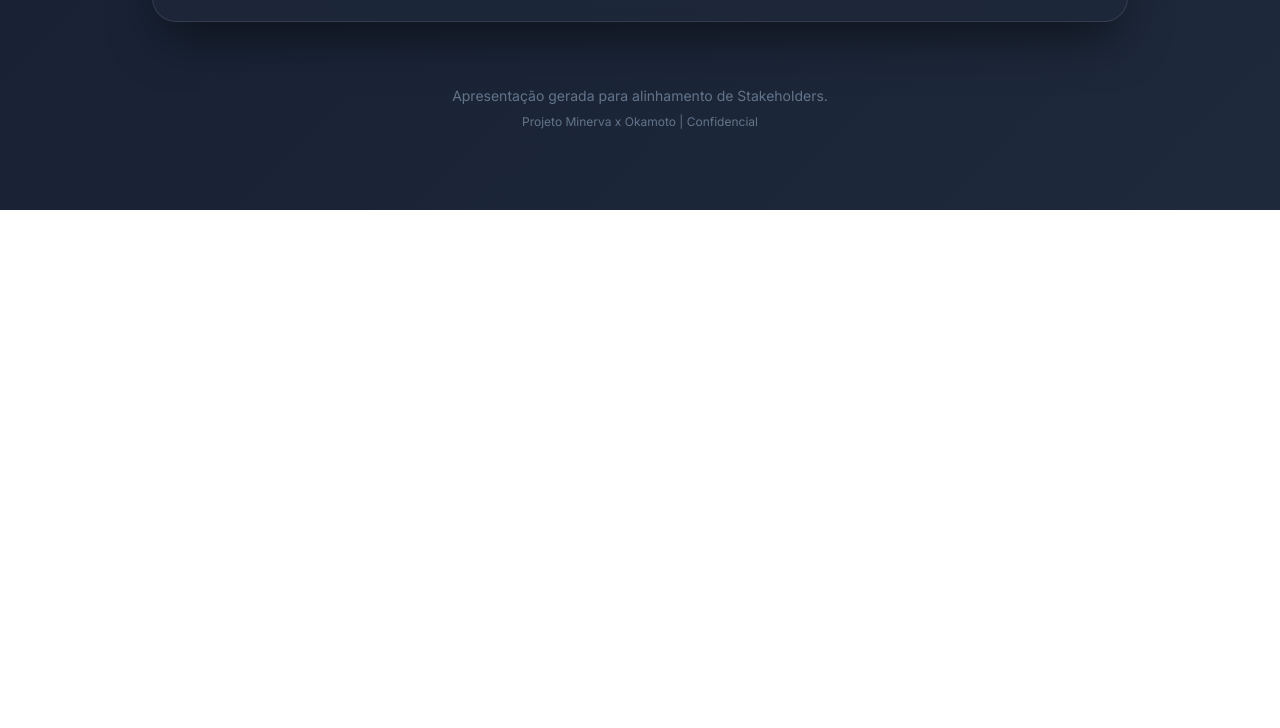
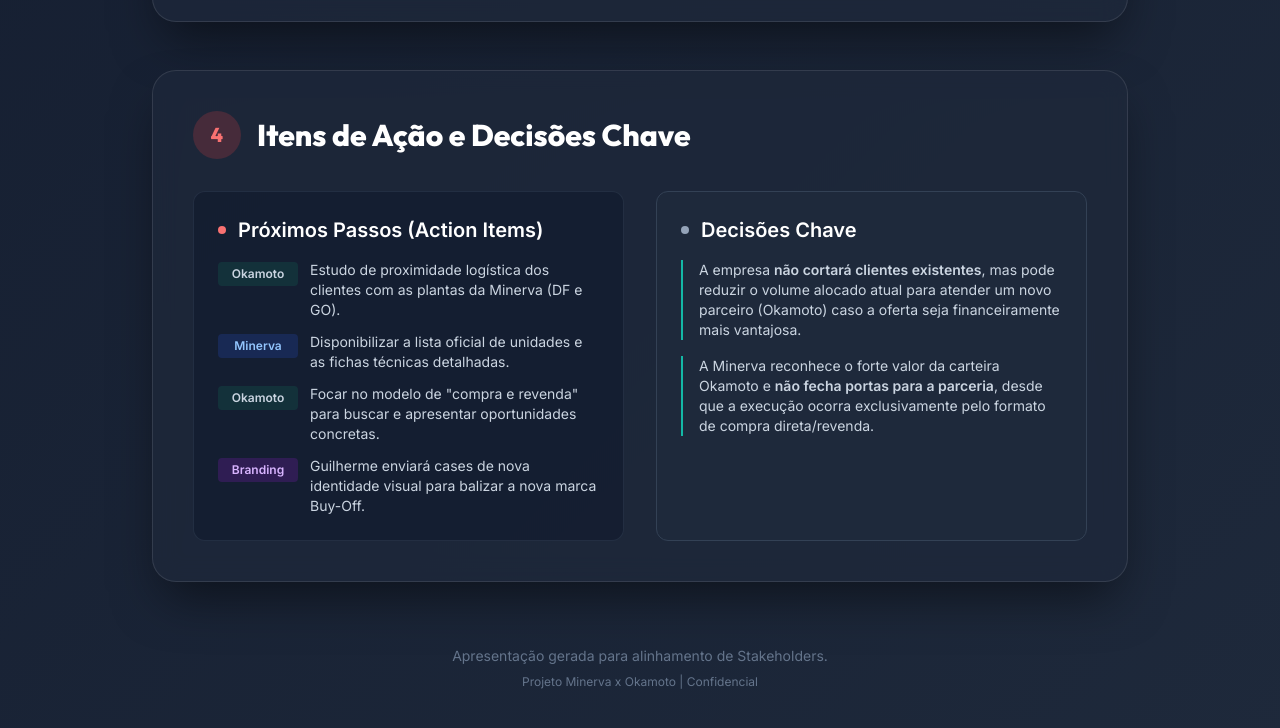
Before and after one commit to EcossistemaLive/buyoff-minerva-presentation, a plain HTML site: page index.html in a window 1280 px wide. Shown: the part 2146-2874 px from the top of the page. Before the commit the page ends 2356 px from the top, so only its background shows below. Drawn offline with nearby package versions, Linux system fonts and the light colour scheme.

Commit message:
feat: adicionado secao de Itens de Acao e Decisoes Chave

```diff
--- a/index.html
+++ b/index.html
@@ -192,6 +192,40 @@
                     </div>
                 </div>
             </section>
+
+            <!-- Section 4 -->
+            <section class="glass-card rounded-3xl p-8 md:p-10 transition-transform duration-300 hover:-translate-y-1">
+                <div class="flex items-center space-x-4 mb-8">
+                    <div class="w-12 h-12 rounded-full bg-red-500/20 flex items-center justify-center text-red-400 font-heading font-bold text-xl">4</div>
+                    <h2 class="font-heading text-3xl font-bold text-white">Itens de Ação e Decisões Chave</h2>
+                </div>
+
+                <div class="grid md:grid-cols-2 gap-8">
+                    <!-- Itens de Ação -->
+                    <div class="bg-dark-900/50 rounded-xl p-6 border border-slate-700/50">
+                        <h3 class="text-xl font-semibold text-white mb-4 flex items-center"><span class="w-2 h-2 rounded-full bg-red-400 mr-3"></span>Próximos Passos (Action Items)</h3>
+                        <ul class="space-y-3 text-sm">
+                            <li class="flex items-start"><span class="px-2 py-1 bg-brand-900/40 text-brand-300 rounded text-xs font-bold mr-3 mt-0.5 shrink-0 w-20 text-center">Okamoto</span> <span class="text-slate-300">Estudo de proximidade logística dos clientes com as plantas da Minerva (DF e GO).</span></li>
+                            <li class="flex items-start"><span class="px-2 py-1 bg-blue-900/40 text-blue-300 rounded text-xs font-bold mr-3 mt-0.5 shrink-0 w-20 text-center">Minerva</span> <span class="text-slate-300">Disponibilizar a lista oficial de unidades e as fichas técnicas detalhadas.</span></li>
+                            <li class="flex items-start"><span class="px-2 py-1 bg-brand-900/40 text-brand-300 rounded text-xs font-bold mr-3 mt-0.5 shrink-0 w-20 text-center">Okamoto</span> <span class="text-slate-300">Focar no modelo de "compra e revenda" para buscar e apresentar oportunidades concretas.</span></li>
+                            <li class="flex items-start"><span class="px-2 py-1 bg-purple-900/40 text-purple-300 rounded text-xs font-bold mr-3 mt-0.5 shrink-0 w-20 text-center">Branding</span> <span class="text-slate-300">Guilherme enviará cases de nova identidade visual para balizar a nova marca Buy-Off.</span></li>
+                        </ul>
+                    </div>
+
+                    <!-- Decisões Chave -->
+                    <div class="bg-dark-800 rounded-xl p-6 border border-slate-700">
+                        <h3 class="text-xl font-semibold text-white mb-4 flex items-center"><span class="w-2 h-2 rounded-full bg-slate-400 mr-3"></span>Decisões Chave</h3>
+                        <div class="space-y-4">
+                            <div class="border-l-2 border-brand-500 pl-4">
+                                <p class="text-sm text-slate-300">A empresa <strong>não cortará clientes existentes</strong>, mas pode reduzir o volume alocado atual para atender um novo parceiro (Okamoto) caso a oferta seja financeiramente mais vantajosa.</p>
+                            </div>
+                            <div class="border-l-2 border-brand-500 pl-4">
+                                <p class="text-sm text-slate-300">A Minerva reconhece o forte valor da carteira Okamoto e <strong>não fecha portas para a parceria</strong>, desde que a execução ocorra exclusivamente pelo formato de compra direta/revenda.</p>
+                            </div>
+                        </div>
+                    </div>
+                </div>
+            </section>
         </div>
 
         <!-- Footer -->
```
